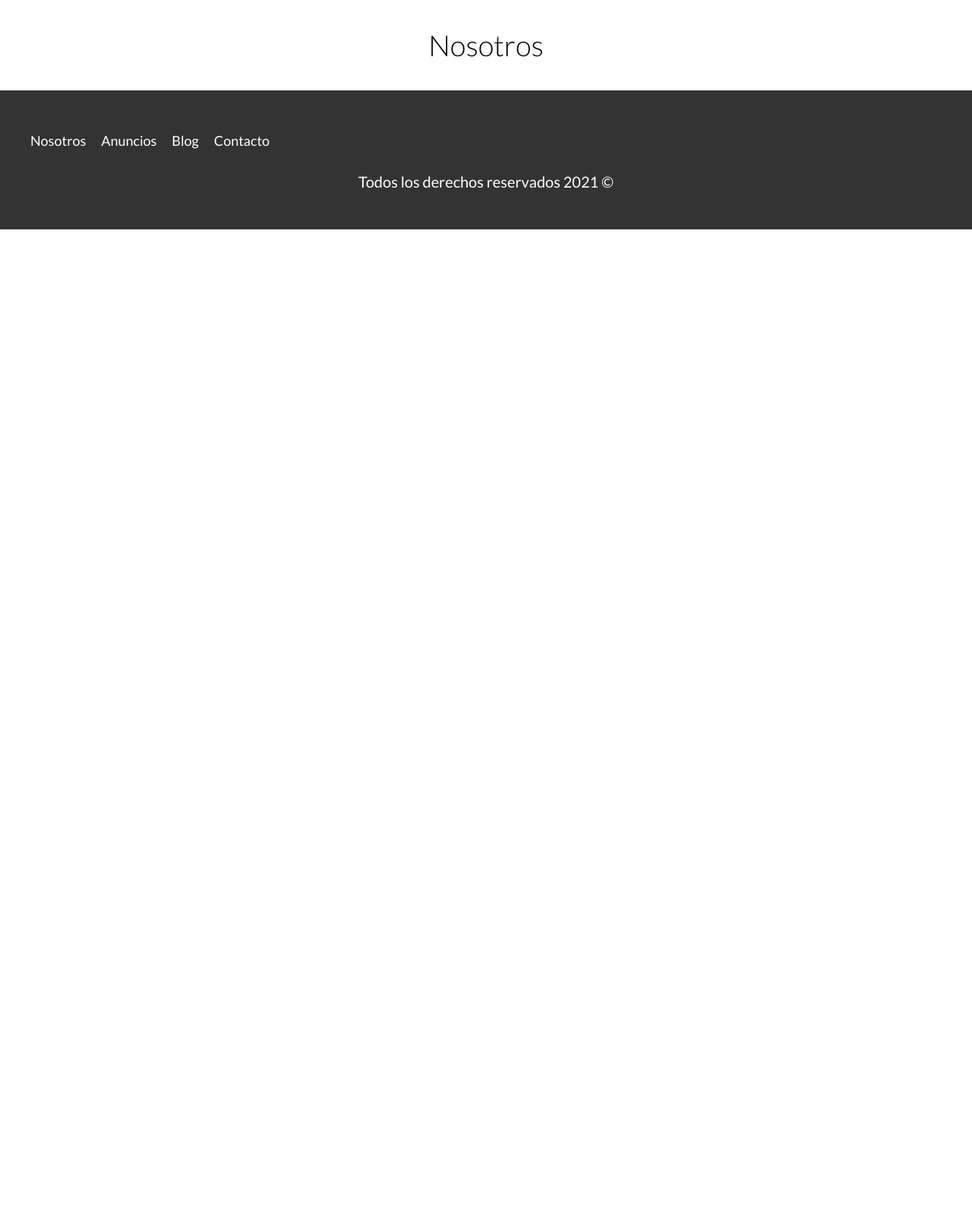
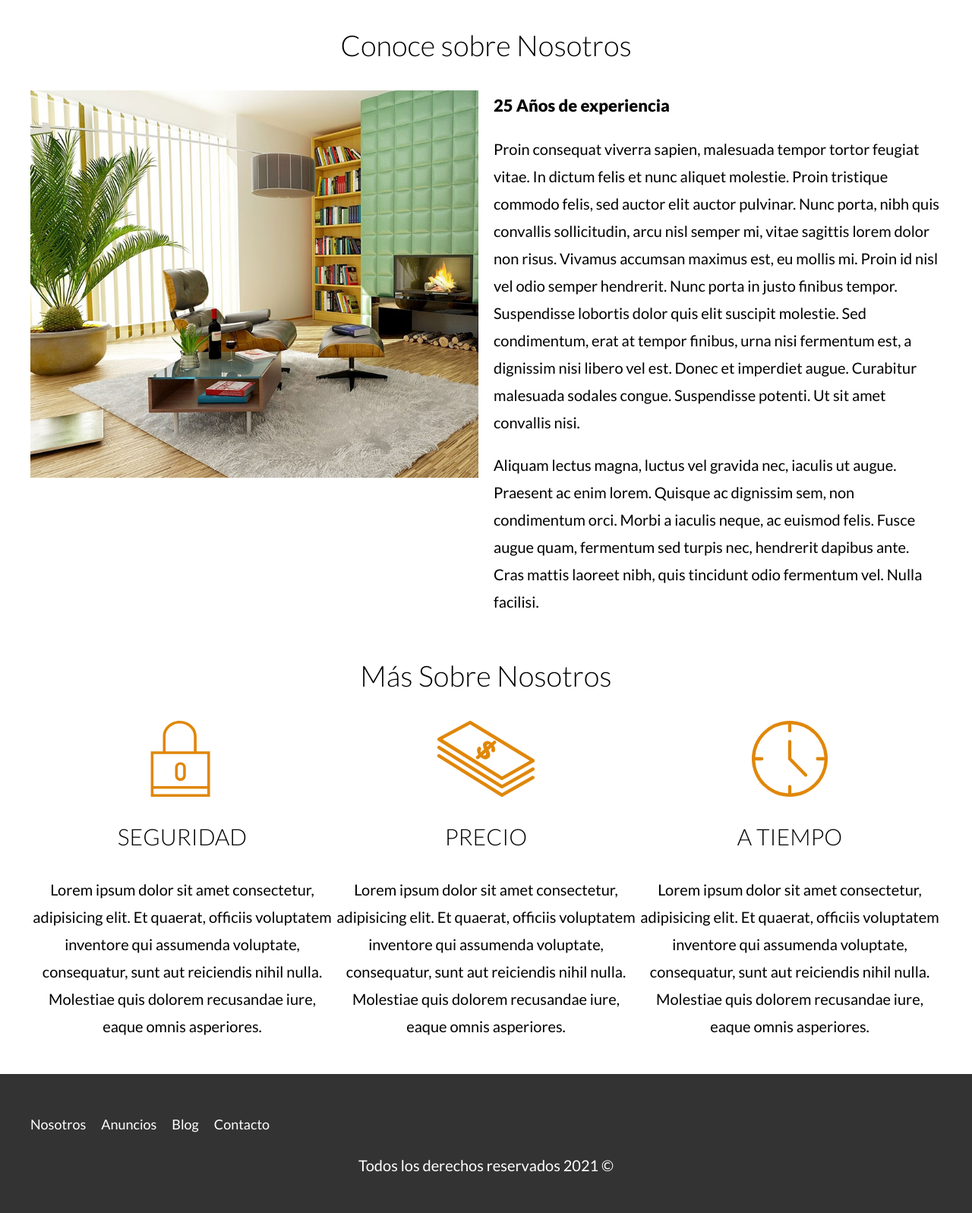
Before and after one commit to zSupAnonymo/bienesraices, a PHP site: page /nosotros.html in a window 1280 px wide. Shown: the part 119-1716 px from the top of the page at 76% size. Before the commit the page ends 421 px from the top, so only its background shows below. Run offline with PHP 8.4, Linux system fonts and the light colour scheme.

Commit message:
create nosotros
create page nosotros and applied scss

```diff
--- a/build/css/app.css
+++ b/build/css/app.css
@@ -662,3 +662,18 @@ h4 {
   text-align: right;
   color: #FFFFFF;
 }
+
+@media (min-width: 768px) {
+  .contenido-nosotros {
+    display: grid;
+    gap: 2rem;
+    grid-template-columns: repeat(2, 1fr);
+  }
+}
+
+.texto-nosotros blockquote {
+  font-weight: 900;
+  font-size: 2.2rem;
+  margin: 0;
+  padding-left: 1rem 0 3rem 0;
+}
--- a/nosotros.html
+++ b/nosotros.html
@@ -27,7 +27,47 @@
     </header>
 
     <main class="contenedor seccion">
-        <h1>Nosotros</h1>
+        <h1>Conoce sobre Nosotros</h1>
+
+        <div class="contenido-nosotros">
+            <div class="imagen">
+                <picture srcset="build/img/nosotros.webp" type="image/webp"></picture>
+                <picture srcset="build/img/nosotros.jpg" type="image/jpeg"></picture>
+                <img src="build/img/nosotros.jpg" alt="Sobre Nosotros" loading="lazy">
+            </div>
+
+            <div class="texto-nosotros">
+                <blockquote>
+                    25 Años de experiencia
+                </blockquote>
+
+                <p>Proin consequat viverra sapien, malesuada tempor tortor feugiat vitae. In dictum felis et nunc aliquet molestie. Proin tristique commodo felis, sed auctor elit auctor pulvinar. Nunc porta, nibh quis convallis sollicitudin, arcu nisl semper mi, vitae sagittis lorem dolor non risus. Vivamus accumsan maximus est, eu mollis mi. Proin id nisl vel odio semper hendrerit. Nunc porta in justo finibus tempor. Suspendisse lobortis dolor quis elit suscipit molestie. Sed condimentum, erat at tempor finibus, urna nisi fermentum est, a dignissim nisi libero vel est. Donec et imperdiet augue. Curabitur malesuada sodales congue. Suspendisse potenti. Ut sit amet convallis nisi.</p>
+
+                <p>Aliquam lectus magna, luctus vel gravida nec, iaculis ut augue. Praesent ac enim lorem. Quisque ac dignissim sem, non condimentum orci. Morbi a iaculis neque, ac euismod felis. Fusce augue quam, fermentum sed turpis nec, hendrerit dapibus ante. Cras mattis laoreet nibh, quis tincidunt odio fermentum vel. Nulla facilisi.</p>
+            </div>
+        </div>
+    </main>
+
+    <main class="contenedor seccion">
+        <h1>Más Sobre Nosotros</h1>
+
+        <div class="iconos-nosotros">
+            <div class="icono">
+                <img src="build/img/icono1.svg" alt="icono seguridad" loading="lazy">
+                <h3>Seguridad</h3>
+                <p>Lorem ipsum dolor sit amet consectetur, adipisicing elit. Et quaerat, officiis voluptatem inventore qui assumenda voluptate, consequatur, sunt aut reiciendis nihil nulla. Molestiae quis dolorem recusandae iure, eaque omnis asperiores.</p>
+            </div>
+            <div class="icono">
+                <img src="build/img/icono2.svg" alt="icono precio" loading="lazy">
+                <h3>Precio</h3>
+                <p>Lorem ipsum dolor sit amet consectetur, adipisicing elit. Et quaerat, officiis voluptatem inventore qui assumenda voluptate, consequatur, sunt aut reiciendis nihil nulla. Molestiae quis dolorem recusandae iure, eaque omnis asperiores.</p>
+            </div>
+            <div class="icono">
+                <img src="build/img/icono3.svg" alt="icono tiempo" loading="lazy">
+                <h3>A tiempo</h3>
+                <p>Lorem ipsum dolor sit amet consectetur, adipisicing elit. Et quaerat, officiis voluptatem inventore qui assumenda voluptate, consequatur, sunt aut reiciendis nihil nulla. Molestiae quis dolorem recusandae iure, eaque omnis asperiores.</p>
+            </div>
+        </div>
     </main>
 
     <footer class="footer seccion">
--- a/src/scss/app.scss
+++ b/src/scss/app.scss
@@ -14,3 +14,6 @@
 @import 'layout/contactar';
 @import 'layout/inferior';
 @import 'layout/testimoniales';
+
+// PAGINAS INTERNAS
+@import 'internas/nosotros';
--- /dev/null
+++ b/src/scss/internas/_nosotros.scss
@@ -0,0 +1,13 @@
+.contenido-nosotros {
+
+    @include tablet {
+        @include grid(2,2rem);
+    }
+}
+
+.texto-nosotros blockquote {
+    font-weight: $black;
+    font-size: 2.2rem;
+    margin: 0;
+    padding-left: 1rem 0 3rem 0;
+}
```
